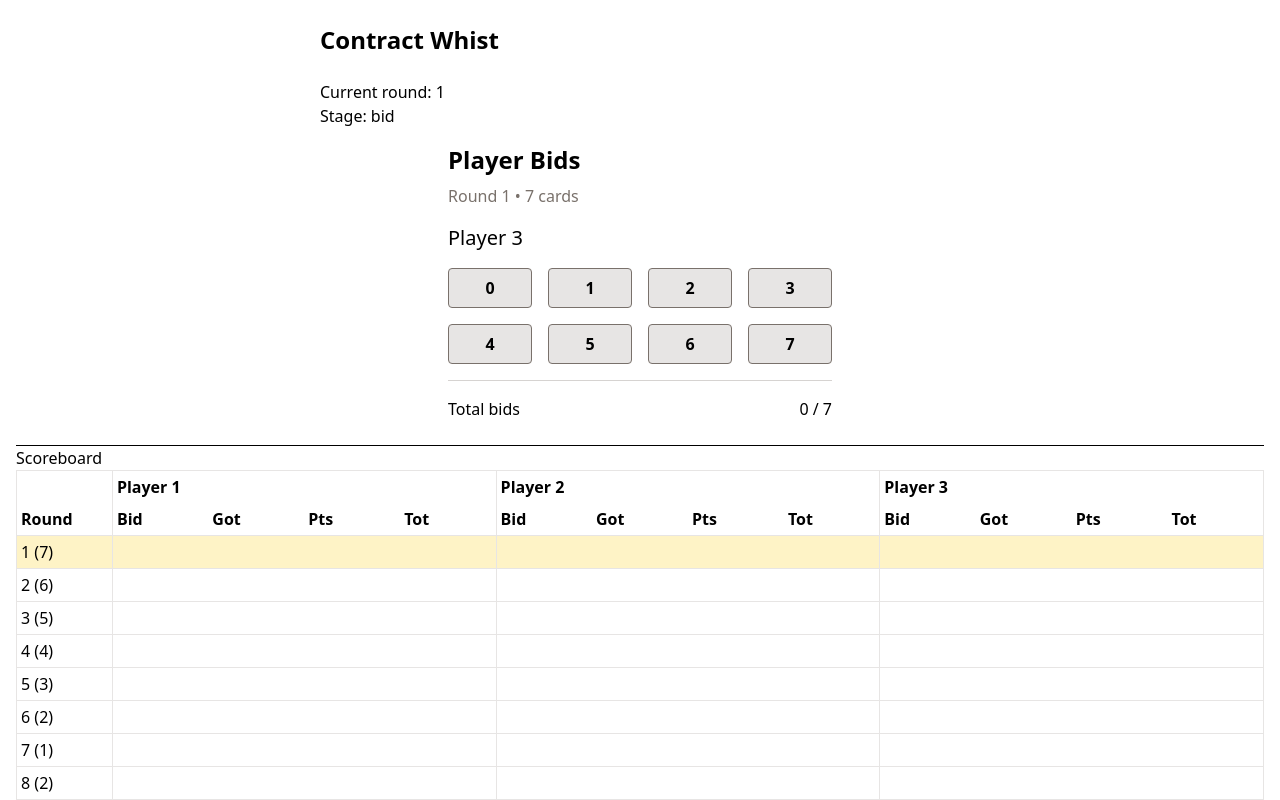
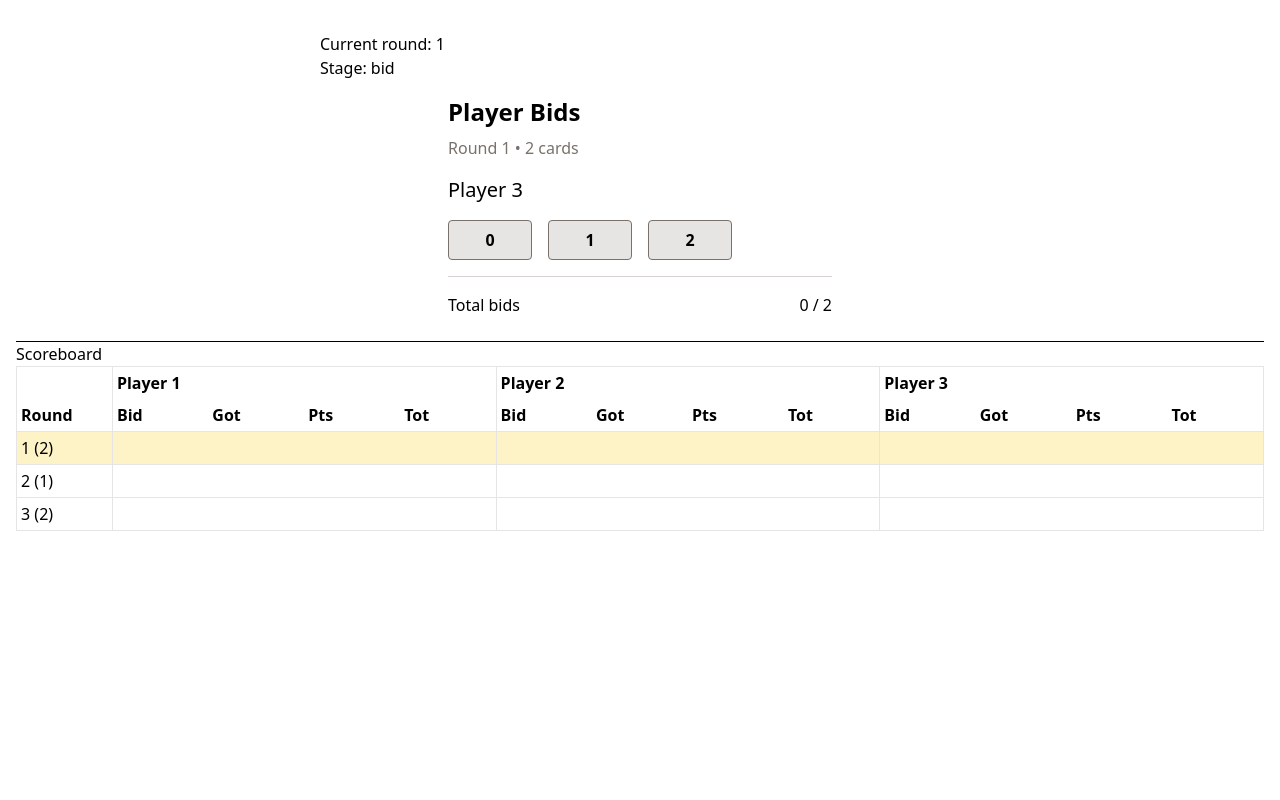
Before and after one commit to harrygr/whist-wizard, a React (Vite) app: page / in a window 1280 px wide. Both pictures are taken after a click on the button "Start Game". Shown: the top 800 px of the page. Built offline with nearby package versions, Linux system fonts and the light colour scheme.

Commit message:
Add round count functionality and game result display

```diff
--- a/src/App.tsx
+++ b/src/App.tsx
@@ -11,16 +11,14 @@ export const App = () => {
   });
 
   return (
-    <div className="container mx-auto px-4">
-      <div className="max-w-screen-sm mx-auto my-6">
-        <h1 className="font-semibold text-2xl">Contract Whist</h1>
-      </div>
-
+    <div className="container mx-auto px-4 py-8">
       {isNonEmptyArray(state.players) ? (
         <Game state={state} dispatch={dispatch} />
       ) : (
         <PlayerSetup
-          startGame={(players) => dispatch({ type: "startGame", players })}
+          startGame={(players, roundCount) =>
+            dispatch({ type: "startGame", players, roundCount })
+          }
         />
       )}
     </div>
--- a/src/GameState.ts
+++ b/src/GameState.ts
@@ -2,10 +2,8 @@ import { Array, Option, pipe } from "effect";
 import { nanoid } from "nanoid";
 import React from "react";
 
-export const TOTAL_ROUNDS = 13;
-
-const generateRounds = (players: Player[]): Round[] => {
-  const rounds = Array.makeBy(TOTAL_ROUNDS, (i): Round => {
+const generateRounds = (players: Player[], roundCount: number): Round[] => {
+  const rounds = Array.makeBy(roundCount, (i): Round => {
     const dealer = players[i % players.length].id;
     return {
       number: i + 1,
@@ -47,16 +45,20 @@ export interface State {
 }
 
 export type Action =
-  | { type: "startGame"; players: Player[] }
+  | { type: "startGame"; players: Player[]; roundCount: number }
   | { type: "setBids"; round: number; bids: number[] }
-  | { type: "setTricks"; round: number; tricks: number[] };
+  | { type: "setTricks"; round: number; tricks: number[] }
+  | { type: "resetGame" };
 
 export const gameReducer: React.Reducer<State, Action> = (state, action) => {
+  if (action.type === "resetGame") {
+    return { players: state.players, rounds: [] };
+  }
   if (action.type === "startGame") {
     return {
       ...state,
       players: action.players,
-      rounds: generateRounds(action.players),
+      rounds: generateRounds(action.players, action.roundCount),
     };
   }
   if (action.type === "setBids") {
--- a/src/components/AddPlayerForm.tsx
+++ b/src/components/AddPlayerForm.tsx
@@ -23,7 +23,6 @@ export const AddPlayerForm = ({ onAddPlayer }: Props) => {
   const id = React.useId();
   return (
     <form onSubmit={onSubmit}>
-      <h2 className="text-xl mb-4">Add players</h2>
       <div className="flex gap-2 mb-4">
         <div className="">
           <label htmlFor={`${id}-name`} className="sr-only">
--- a/src/components/BidSubmitter.tsx
+++ b/src/components/BidSubmitter.tsx
@@ -1,5 +1,5 @@
 import { useForm } from "react-hook-form";
-import { Player, Round, TOTAL_ROUNDS, tricksInRound } from "../GameState";
+import { Player, Round, tricksInRound } from "../GameState";
 import React from "react";
 import { Option, pipe, Record, Array } from "effect";
 import { NumberButton } from "./NumberButton";
@@ -10,9 +10,15 @@ interface Props {
   players: Player[];
   submitBids: (bids: number[]) => void;
   round: Round;
+  roundCount: number;
 }
 
-export const BidSubmitter = ({ players, submitBids, round }: Props) => {
+export const BidSubmitter = ({
+  players,
+  submitBids,
+  round,
+  roundCount,
+}: Props) => {
   const dealerOffset = pipe(
     Option.fromNullable(
       players.findIndex((player) => player.id === round.dealer)
@@ -22,7 +28,7 @@ export const BidSubmitter = ({ players, submitBids, round }: Props) => {
     Option.getOrElse(() => 0)
   );
 
-  const totalTricks = tricksInRound(TOTAL_ROUNDS, round.number);
+  const totalTricks = tricksInRound(roundCount, round.number);
   const { handleSubmit, setValue, getValues, clearErrors, watch } = useForm<{
     bids: Record<string, number>;
   }>({
--- a/src/components/Game.tsx
+++ b/src/components/Game.tsx
@@ -3,6 +3,7 @@ import { type Action, type State } from "../GameState";
 import { Scoreboard } from "./Scoreboard";
 import { BidSubmitter } from "./BidSubmitter";
 import { TrickSubmitter } from "./TrickSubmitter";
+import { GameResult } from "./GameResult";
 
 interface Props {
   state: State;
@@ -10,18 +11,25 @@ interface Props {
 }
 
 export const Game = ({ state, dispatch }: Props) => {
+  console.log(state);
   const currentRound = state.rounds.find(
     (round) =>
       round.score === null || round.score.every((score) => score.won === null)
   );
 
   if (!currentRound) {
-    return <p>Game over</p>;
+    return (
+      <GameResult
+        state={state}
+        newGame={() => dispatch({ type: "resetGame" })}
+      />
+    );
   }
 
   const roundStage = currentRound.score?.every((score) => score.bid !== null)
     ? "play"
     : "bid";
+
   return (
     <div>
       <div className="mb-4 max-w-screen-sm mx-auto">
@@ -36,6 +44,7 @@ export const Game = ({ state, dispatch }: Props) => {
             dispatch({ type: "setBids", round: currentRound.number, bids })
           }
           round={currentRound}
+          roundCount={state.rounds.length}
         />
       )}
       {roundStage === "play" && (
@@ -49,6 +58,7 @@ export const Game = ({ state, dispatch }: Props) => {
             })
           }
           round={currentRound}
+          roundCount={state.rounds.length}
         />
       )}
       <hr />
--- /dev/null
+++ b/src/components/GameResult.tsx
@@ -0,0 +1,60 @@
+import { State } from "../GameState";
+import { calculateScores } from "../scoring";
+import { Array, pipe, Option, Schema, Effect, Order } from "effect";
+import { Button } from "./Button";
+
+interface Props {
+  state: State;
+  newGame: () => void;
+}
+
+const FinalScoresSchema = Schema.NonEmptyArray(Schema.Number);
+
+export const GameResult = ({ state, newGame }: Props) => {
+  const result = calculateScores(state.players, state.rounds);
+
+  const finalScores = pipe(
+    result,
+    Array.filterMap(([, score]) => Option.fromNullable(score)),
+    Array.last,
+    Effect.map((scores) =>
+      scores.map(({ cumulativeScore }) => cumulativeScore)
+    ),
+    Effect.flatMap(Schema.decodeUnknown(FinalScoresSchema)),
+    Effect.map((scores) => Array.zip(state.players, scores)),
+    Effect.map(Array.sort(Order.mapInput(Order.number, ([, score]) => -score))),
+    Effect.runSync
+  );
+
+  return (
+    <div className="flex flex-col items-center justify-center h-screen max-w-screen-sm mx-auto space-y-6">
+      <h1 className="text-4xl font-bold mb-4">Game Over</h1>
+      <h2 className="text-2xl mb-4">Final Scores</h2>
+      <table className="table-fixed w-full border border-stone-200">
+        <thead className="text-left">
+          <tr>
+            <th className="p-1">Player</th>
+            <th className="p-1">Total Score</th>
+          </tr>
+        </thead>
+        <tbody className="text-left">
+          {finalScores.map(([player, score]) => {
+            return (
+              <tr
+                key={player.id}
+                className="border-t border-stone-200 tabular-nums"
+              >
+                <td className="p-1">{player.name}</td>
+                <td className="p-1">{score}</td>
+              </tr>
+            );
+          })}
+        </tbody>
+      </table>
+
+      <Button onClick={newGame} type="button">
+        Play Again
+      </Button>
+    </div>
+  );
+};
--- a/src/components/PlayerSetup.tsx
+++ b/src/components/PlayerSetup.tsx
@@ -6,7 +6,7 @@ import { Button } from "./Button";
 import { PlayerList } from "./PlayerList";
 
 interface Props {
-  startGame: (players: NonEmptyArray<Player>) => void;
+  startGame: (players: NonEmptyArray<Player>, roundCount: number) => void;
 }
 
 const initialPlayers = [
@@ -80,7 +80,7 @@ export const PlayerSetup = ({ startGame }: Props) => {
             return;
           }
           if (isNonEmptyArray(state.players)) {
-            startGame(state.players);
+            startGame(state.players, 3);
           }
         }}
       >
--- a/src/components/Scoreboard.tsx
+++ b/src/components/Scoreboard.tsx
@@ -1,5 +1,5 @@
 import classNames from "classnames";
-import { tricksInRound, State, TOTAL_ROUNDS } from "../GameState";
+import { tricksInRound, State } from "../GameState";
 import React from "react";
 import { calculateScores } from "../scoring";
 
@@ -50,7 +50,7 @@ export const Scoreboard = ({ state, currentRound }: Props) => {
               })}
             >
               <td className="p-1">
-                {round} ({tricksInRound(TOTAL_ROUNDS, round)})
+                {round} ({tricksInRound(state.rounds.length, round)})
               </td>
               {roundScore
                 ? roundScore.map((playerScore) => (
--- a/src/components/TrickSubmitter.tsx
+++ b/src/components/TrickSubmitter.tsx
@@ -1,5 +1,5 @@
 import { useForm, Controller } from "react-hook-form";
-import { Player, Round, TOTAL_ROUNDS, tricksInRound } from "../GameState";
+import { Player, Round, tricksInRound } from "../GameState";
 import React from "react";
 import { Option, pipe, Array, Record } from "effect";
 import { NumberButton } from "./NumberButton";
@@ -10,9 +10,15 @@ interface Props {
   players: Player[];
   submitTricks: (bids: number[]) => void;
   round: Round;
+  roundCount: number;
 }
 
-export const TrickSubmitter = ({ players, submitTricks, round }: Props) => {
+export const TrickSubmitter = ({
+  players,
+  submitTricks,
+  round,
+  roundCount,
+}: Props) => {
   const dealerOffset = pipe(
     Option.fromNullable(
       players.findIndex((player) => player.id === round.dealer)
@@ -22,7 +28,7 @@ export const TrickSubmitter = ({ players, submitTricks, round }: Props) => {
     Option.getOrElse(() => 0)
   );
 
-  const totalTricks = tricksInRound(TOTAL_ROUNDS, round.number);
+  const totalTricks = tricksInRound(roundCount, round.number);
   const { handleSubmit, clearErrors, control, trigger, watch } = useForm<{
     tricks: Record<string, number>;
   }>({
```
